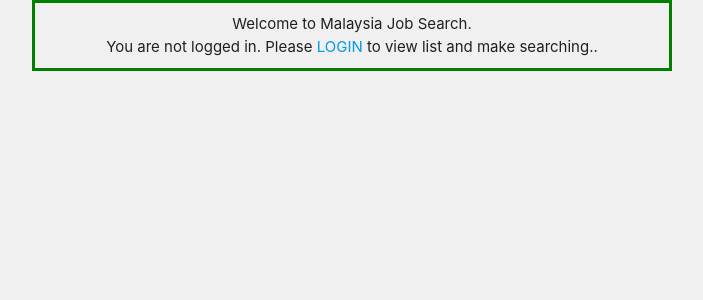
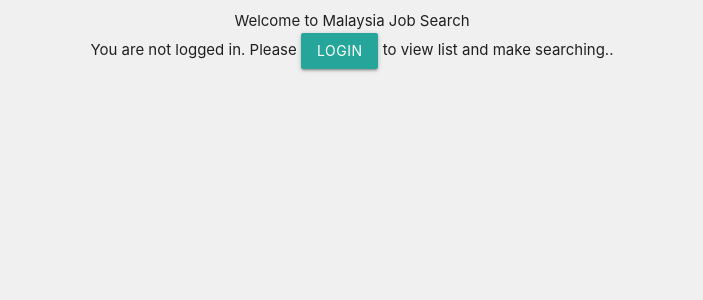
Before and after one commit to MKEL1243UTMKL/Job-Search-With-Login, a Django app: page / in a window 1280 px wide. Shown: the top 300 px of the page, without its empty margins (288-991 px from the left). Run offline with Django 3.2, Linux system fonts and the light colour scheme; some libraries are stand-ins or nearby versions.

Commit message:
Add files via upload

```diff
--- a/scrapper/templates/index.html
+++ b/scrapper/templates/index.html
@@ -14,20 +14,20 @@
 	.center {
   margin: auto;
   width: 50%;
-  border: 3px solid green;
   padding: 10px;
 }
+
 	</style>
 </head>
 <body>
 <div id="loginDiv">
 {% block content %}
 {% if user.is_authenticated %}
-  <p style="font-size:20px; margin:20px; background-color:#FFF">Hi <i style="font-size:24px; color:#f44336">{{ user.username }}</i>! Welcome to Malaysia Job Search
-  <a href="{% url 'logout' %}" style="margin-left:700px">LOGOUT</a></p>
+  <p style="font-size:20px; margin:20px">Hi <i style="font-size:24px; color:#f44336">{{ user.first_name }}</i>...!! Welcome to Malaysia Job Search
+  <a href="{% url 'logout' %}" class="waves-effect waves-light btn right">LOGOUT</a></p>
   <div id="root" ></div>
 {% else %}
-  <p class="center">Welcome to Malaysia Job Search.<br>You are not logged in. Please <a href="{% url 'login' %}" >LOGIN</a> to view list and make searching..</p>
+  <p class="center">Welcome to Malaysia Job Search<br>You are not logged in. Please <a href="{% url 'login' %}" class="waves-effect waves-light btn">LOGIN</a> to view list and make searching..</p>
 {% endif %}
 {% endblock %}
 </div>
```
